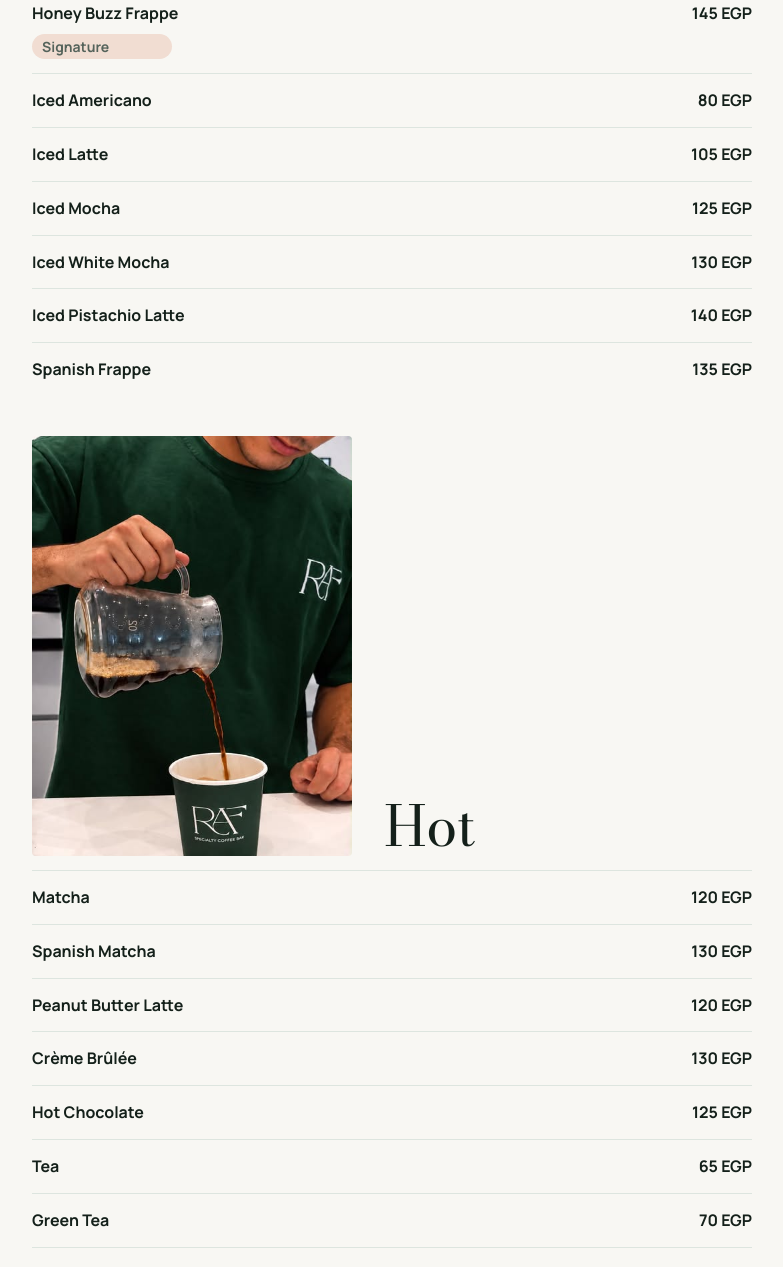
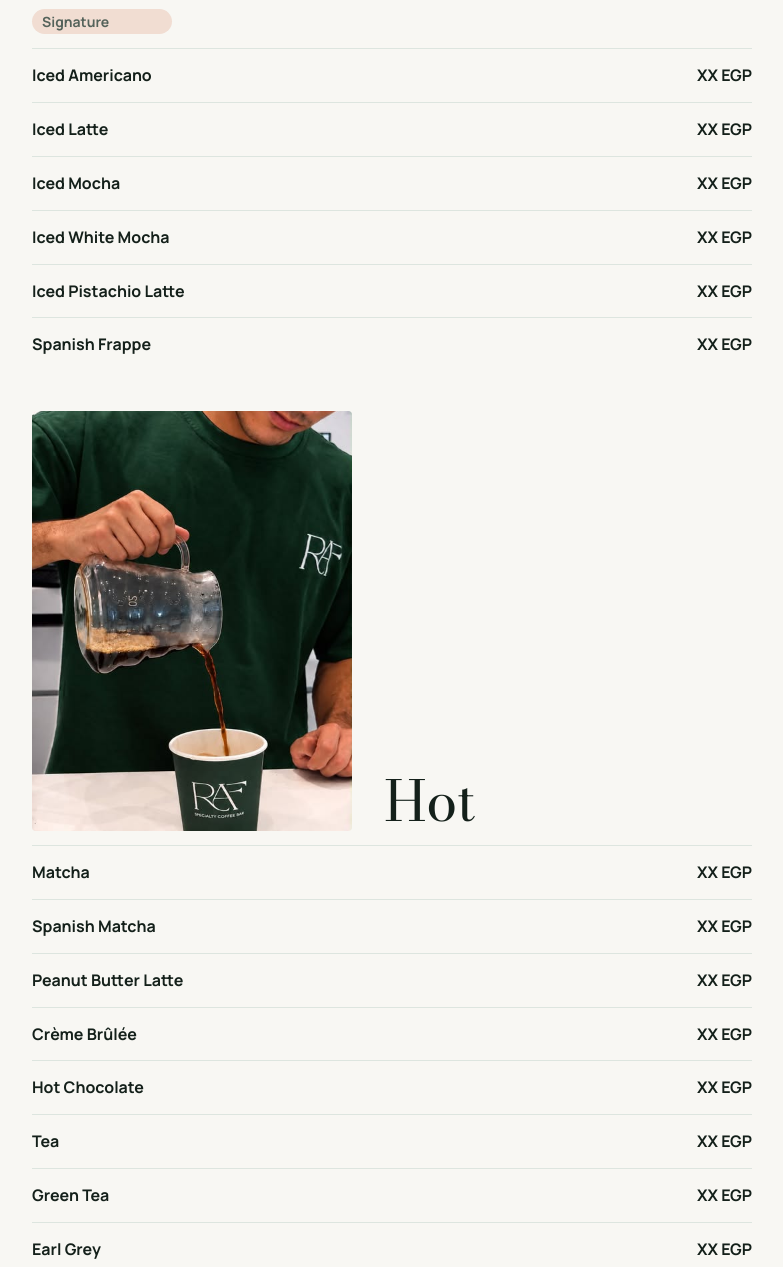
Before and after one commit to ahmedfakhr1/raf-preview, a plain HTML site: page menu.html in a window 1280 px wide. Shown: the part 772-2039 px from the top of the page, without its empty margins (58-841 px from the left). Drawn offline with Linux system fonts and the light colour scheme.

Commit message:
Menu: use XX EGP placeholders instead of prices
Co-Authored-By: Claude Sonnet 5.5 <noreply@anthropic.com>
Claude-Session: https://claude.ai/code/session_01Ar6nqGQBsr2KTGMwCvG5LW

```diff
--- a/menu.html
+++ b/menu.html
@@ -29,32 +29,32 @@
 <a class="chip on" href="#cold" data-target="cold" aria-current="true">Cold</a><a class="chip" href="#hot" data-target="hot">Hot</a><a class="chip" href="#bites" data-target="bites">Bites &amp; sweet</a><a class="chip" href="#pickup" data-target="pickup">Pickup</a>
 </nav>
 <main id="main">
-<div class="greet"><h1 data-greet>Morning, Raffers.</h1><p class="sub">Sample prices taken from RAF's public 2025 menu. Current prices to be confirmed with RAF.</p></div>
-<section class="cat" id="cold"><div class="wrap"><div class="head"><img src="img/photo-07.jpg" alt="Two iced drinks in RAF cups" width="480" height="600" loading="lazy"><div><h2>Cold</h2></div></div><div class="items"><div class="it"><div><b>Honey Buzz Frappe</b> <span class="tag">Signature</span></div><em>145 EGP</em></div>
-<div class="it"><div><b>Iced Americano</b></div><em>80 EGP</em></div>
-<div class="it"><div><b>Iced Latte</b></div><em>105 EGP</em></div>
-<div class="it"><div><b>Iced Mocha</b></div><em>125 EGP</em></div>
-<div class="it"><div><b>Iced White Mocha</b></div><em>130 EGP</em></div>
-<div class="it"><div><b>Iced Pistachio Latte</b></div><em>140 EGP</em></div>
-<div class="it"><div><b>Spanish Frappe</b></div><em>135 EGP</em></div>
+<div class="greet"><h1 data-greet>Morning, Raffers.</h1><p class="sub">Prices are placeholders. RAF's current menu and prices go in here.</p></div>
+<section class="cat" id="cold"><div class="wrap"><div class="head"><img src="img/photo-07.jpg" alt="Two iced drinks in RAF cups" width="480" height="600" loading="lazy"><div><h2>Cold</h2></div></div><div class="items"><div class="it"><div><b>Honey Buzz Frappe</b> <span class="tag">Signature</span></div><em>XX EGP</em></div>
+<div class="it"><div><b>Iced Americano</b></div><em>XX EGP</em></div>
+<div class="it"><div><b>Iced Latte</b></div><em>XX EGP</em></div>
+<div class="it"><div><b>Iced Mocha</b></div><em>XX EGP</em></div>
+<div class="it"><div><b>Iced White Mocha</b></div><em>XX EGP</em></div>
+<div class="it"><div><b>Iced Pistachio Latte</b></div><em>XX EGP</em></div>
+<div class="it"><div><b>Spanish Frappe</b></div><em>XX EGP</em></div>
 </div></div></section>
-<section class="cat" id="hot"><div class="wrap"><div class="head"><img src="img/photo-03.jpg" alt="Barista pouring filter coffee into a RAF cup" width="480" height="600" loading="lazy"><div><h2>Hot</h2></div></div><div class="items"><div class="it"><div><b>Matcha</b></div><em>120 EGP</em></div>
-<div class="it"><div><b>Spanish Matcha</b></div><em>130 EGP</em></div>
-<div class="it"><div><b>Peanut Butter Latte</b></div><em>120 EGP</em></div>
-<div class="it"><div><b>Crème Brûlée</b></div><em>130 EGP</em></div>
-<div class="it"><div><b>Hot Chocolate</b></div><em>125 EGP</em></div>
-<div class="it"><div><b>Tea</b></div><em>65 EGP</em></div>
-<div class="it"><div><b>Green Tea</b></div><em>70 EGP</em></div>
-<div class="it"><div><b>Earl Grey</b></div><em>75 EGP</em></div>
-<div class="it"><div><b>Babycino</b></div><em>60 EGP</em></div>
+<section class="cat" id="hot"><div class="wrap"><div class="head"><img src="img/photo-03.jpg" alt="Barista pouring filter coffee into a RAF cup" width="480" height="600" loading="lazy"><div><h2>Hot</h2></div></div><div class="items"><div class="it"><div><b>Matcha</b></div><em>XX EGP</em></div>
+<div class="it"><div><b>Spanish Matcha</b></div><em>XX EGP</em></div>
+<div class="it"><div><b>Peanut Butter Latte</b></div><em>XX EGP</em></div>
+<div class="it"><div><b>Crème Brûlée</b></div><em>XX EGP</em></div>
+<div class="it"><div><b>Hot Chocolate</b></div><em>XX EGP</em></div>
+<div class="it"><div><b>Tea</b></div><em>XX EGP</em></div>
+<div class="it"><div><b>Green Tea</b></div><em>XX EGP</em></div>
+<div class="it"><div><b>Earl Grey</b></div><em>XX EGP</em></div>
+<div class="it"><div><b>Babycino</b></div><em>XX EGP</em></div>
 </div></div></section>
-<section class="cat" id="bites"><div class="wrap"><div class="head"><img src="img/photo-04.jpg" alt="Sandwich on an oak tray" width="480" height="600" loading="lazy"><div><h2>Bites &amp; sweet</h2></div></div><div class="items"><div class="it"><div><b>Chicken pesto sandwich</b></div></div>
-<div class="it"><div><b>Chocolate Eclair</b></div><em>110 EGP</em></div>
-<div class="it"><div><b>Pistachio Eclair</b></div><em>110 EGP</em></div>
-<div class="it"><div><b>Lotus Eclair</b></div><em>80 EGP</em></div>
-<div class="it"><div><b>Tiramisu Eclair</b></div><em>80 EGP</em></div>
-<div class="it"><div><b>Raspberry Tart</b></div><em>120 EGP</em></div>
-<div class="it"><div><b>Lemon Tart</b></div><em>100 EGP</em></div>
+<section class="cat" id="bites"><div class="wrap"><div class="head"><img src="img/photo-04.jpg" alt="Sandwich on an oak tray" width="480" height="600" loading="lazy"><div><h2>Bites &amp; sweet</h2></div></div><div class="items"><div class="it"><div><b>Chicken pesto sandwich</b></div><em>XX EGP</em></div>
+<div class="it"><div><b>Chocolate Eclair</b></div><em>XX EGP</em></div>
+<div class="it"><div><b>Pistachio Eclair</b></div><em>XX EGP</em></div>
+<div class="it"><div><b>Lotus Eclair</b></div><em>XX EGP</em></div>
+<div class="it"><div><b>Tiramisu Eclair</b></div><em>XX EGP</em></div>
+<div class="it"><div><b>Raspberry Tart</b></div><em>XX EGP</em></div>
+<div class="it"><div><b>Lemon Tart</b></div><em>XX EGP</em></div>
 </div></div></section>
 <section class="cat" id="pickup"><div class="wrap"><h2>Pickup</h2><p class="sub">Choose your branch, then order on Talabat or come by the bar.</p>
 <div class="pick"><a href="https://maps.app.goo.gl/PTEWyUyP9gKkPRDW9?g_st=com.google.maps.preview.copy" target="_blank" rel="noopener"><h3>Zed Park</h3><p>Gate 03, Zed Park, Sheikh Zayed</p></a><a href="https://maps.app.goo.gl/kkiCXbD1SZbp9gvc9?g_st=iw" target="_blank" rel="noopener"><h3>Arabella</h3><p>Arabella Plaza Mall, New Cairo</p></a><a href="https://maps.app.goo.gl/p1Vdpnx9SvE4T423A?g_st=com.google.maps.preview.copy" target="_blank" rel="noopener"><h3>KOV Mall</h3><p>KOV Mall, New Cairo</p></a><a href="https://maps.app.goo.gl/NqkQB29h6zpN6PwXA?g_st=com.google.maps.preview.copy" target="_blank" rel="noopener"><h3>Almaza</h3><p>101 Omar Ibn El-Khattab, Almaza, Heliopolis</p></a><a href="https://maps.app.goo.gl/ExQRwecVbChes9Je6?g_st=ipc" target="_blank" rel="noopener"><h3>Maadi</h3><p>Degla, Maadi</p></a></div>
```
